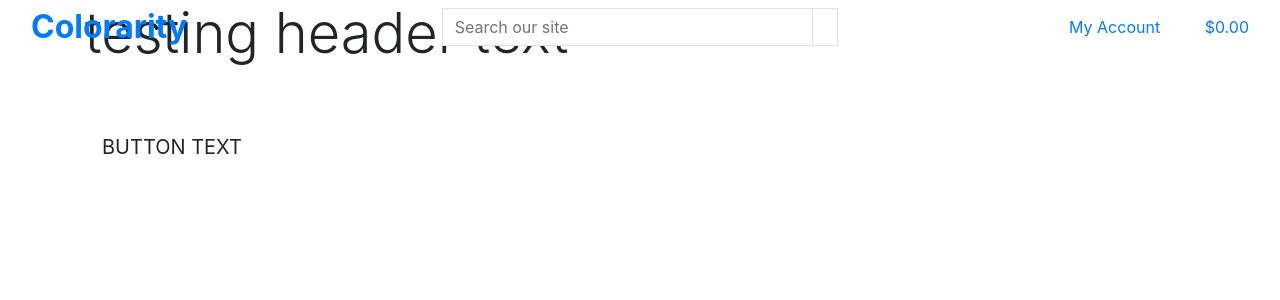
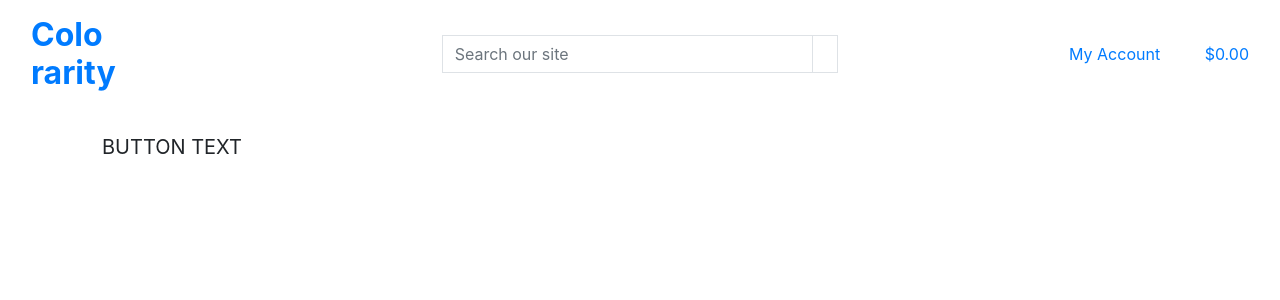
Before and after one commit to Daffie95/Colorarity_ms4, a Django app: page / in a window 1280 px wide. Shown: the top 300 px of the page. Run offline with Django 3.2, Linux system fonts and the light colour scheme; some libraries are stand-ins or nearby versions.

```diff
--- a/templates/base.html
+++ b/templates/base.html
@@ -33,10 +33,10 @@
   </head>
   <body>
     <header class="container-fluid fixed-top">
-        <div class="row">
+        <div id="topnav" class="row bg-white pt-lg-2 d-none d-lg-flex">
             <div class="col-12 col-lg-4 my-auto py-1 py-lg-0 text-center text-lg-left">
                 <a href="{% url 'home' %}" class="nav-link main-logo-link">
-                    <h2 class="logo-font text-black my-0"><strong>Colorarity</strong></h2>
+                    <h2 class="logo-font text-black my-0"><strong>Colo<br>rarity</strong></h2>
                 </a>
             </div>
             <div class="col-12 col-lg-4 my-auto py-1 py-lg-0">
```
